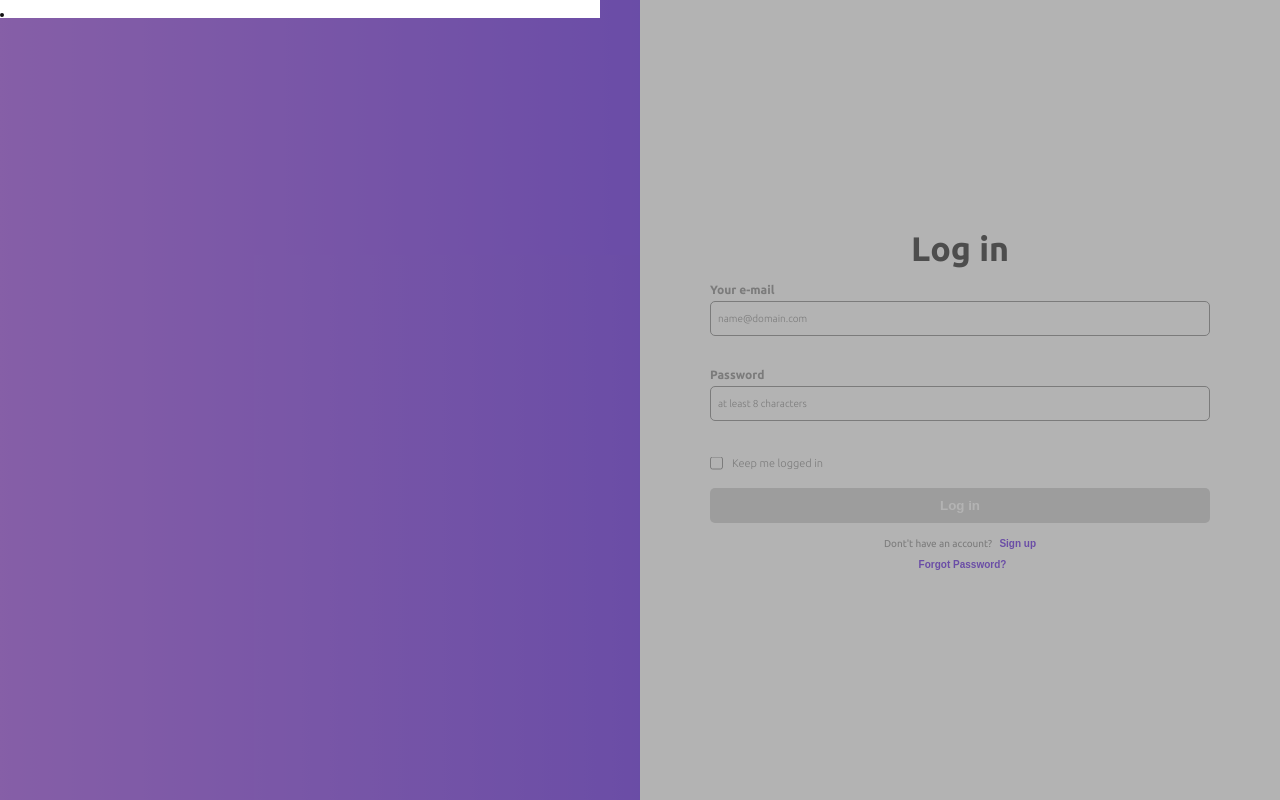
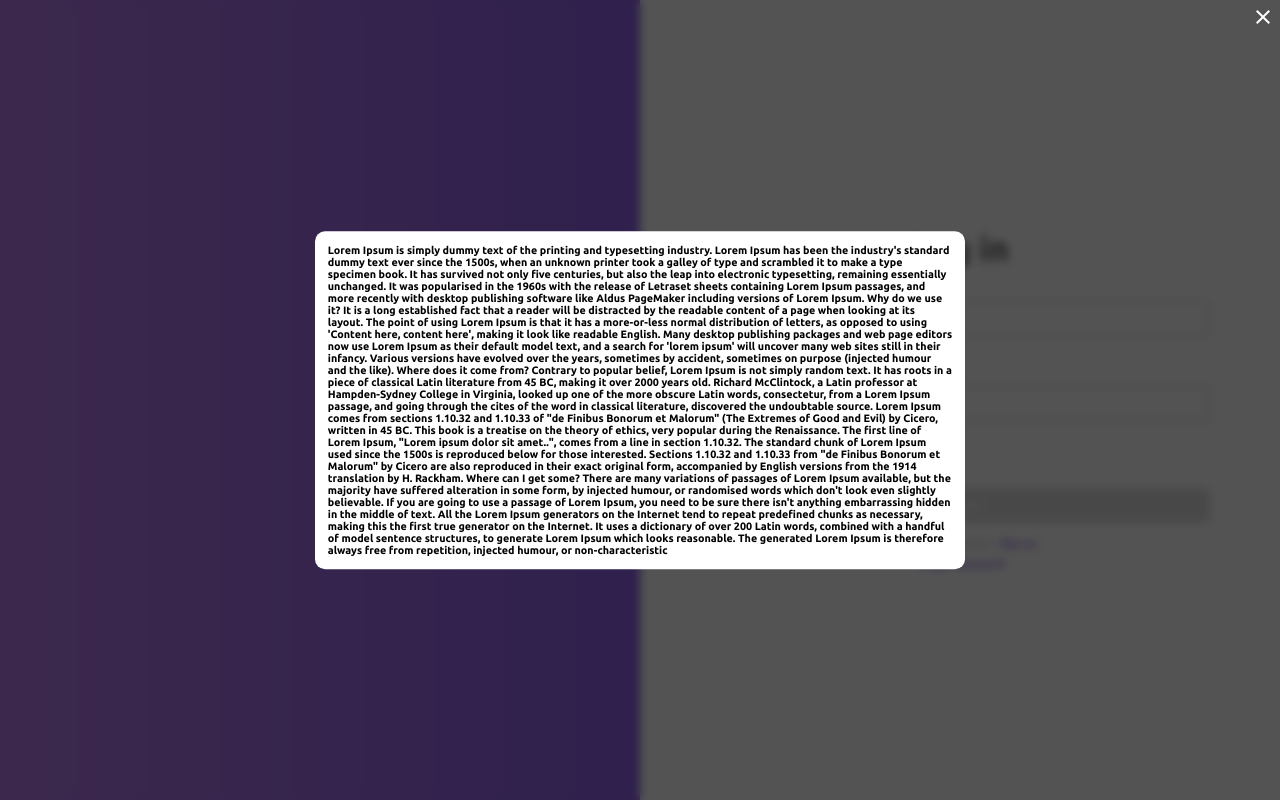
Before and after one commit to DevelopedBy-Siva/chat-with-me, a React (Create React App) app in the folder Web-App/: page /sign-in/forgot-password in a window 1280 px wide. Built offline with nearby package versions, Linux system fonts and the light colour scheme.

Commit message:
React Webapp: Refactor the App

```diff
--- a/Web-App/src/Auth/ProtectedRoute.js
+++ b/Web-App/src/Auth/ProtectedRoute.js
@@ -1,7 +1,7 @@
 import { useEffect, useState } from "react";
 import { Outlet } from "react-router-dom";
-import Loading from "../Components/Loading";
-import SignIn from "../Components/SignIn";
+import Loading from "../components/Loading";
+import SignIn from "../pages/SignIn";
 
 export default function ProtectedRoute() {
   const [user, setUser] = useState({
--- a/Web-App/src/Components/ChatContainer.js
+++ b/Web-App/src/Components/ChatContainer.js
@@ -1,7 +1,7 @@
 import styled from "styled-components";
 import { FaCaretRight } from "react-icons/fa";
 import { useEffect, useRef, useState } from "react";
-import { dummyMessages } from "../DummyValues/DummyValues";
+import { dummyMessages } from "../utils/DummyValues";
 
 function ChatContainer() {
   const [messages, setMessages] = useState([]);
--- a/Web-App/src/Components/ForgotPassword.js
+++ /dev/null
@@ -1,25 +0,0 @@
-import styled from "styled-components";
-import Modal from "./ModalContainer";
-
-export default function ForgotPassword() {
-  return (
-    <Modal>
-      <Container>
-        <Form>
-          <SubmitBtn></SubmitBtn>
-        </Form>
-      </Container>
-    </Modal>
-  );
-}
-
-const Container = styled.div`
-  width: 95%;
-  max-width: 600px;
-  background: white;
-  position: fixed;
-`;
-
-const Form = styled.form``;
-
-const SubmitBtn = styled.button``;
--- a/Web-App/src/Components/ModalContainer.js
+++ b/Web-App/src/Components/ModalContainer.js
@@ -1,16 +1,19 @@
 import FocusTrap from "focus-trap-react";
 import { useEffect } from "react";
-import { Link } from "react-router-dom";
 import styled from "styled-components";
+import { MdClose } from "react-icons/md";
 
 export default function ModalContainer({ children, childRef }) {
-  useEffect(() => {});
+  useEffect(() => {}, []);
 
   return (
     <FocusTrap>
       <Container>
-        {children}
+        <Box>{children}</Box>
         <Overlay onClick={() => console.log("HJello")} />
+        <CloseBtn>
+          <CloseIcon />
+        </CloseBtn>
       </Container>
     </FocusTrap>
   );
@@ -28,7 +31,39 @@
 const Overlay = styled.button`
   width: 100%;
   height: 100%;
-  background: rgba(128, 128, 128, 0.6);
+  background: rgba(40, 40, 40, 0.8);
+  -webkit-backdrop-filter: blur(5px);
+  backdrop-filter: blur(5px);
   outline: none;
   border: none;
+  z-index: -1;
 `;
+
+const Box = styled.div`
+  padding: 0.8rem;
+  border-radius: 10px;
+  background: white;
+  position: absolute;
+  top: 50%;
+  left: 50%;
+  transform: translate(-50%, -50%);
+  width: 90%;
+  max-width: 650px;
+  max-height: 90%;
+  overflow-y: auto;
+  z-index: 1;
+`;
+
+const CloseBtn = styled.button`
+  position: absolute;
+  top: 5px;
+  right: 5px;
+  background: none;
+  border: none;
+`;
+
+const CloseIcon = styled(MdClose)`
+  font-size: 24px;
+  color: white;
+  cursor: pointer;
+`;
--- a/Web-App/src/index.js
+++ b/Web-App/src/index.js
@@ -2,7 +2,7 @@
 import ReactDOM from "react-dom/client";
 import { BrowserRouter } from "react-router-dom";
 import App from "./App";
-import GlobalStyles from "./Styles/GlobalStyles";
+import GlobalStyles from "./styles/GlobalStyles";
 
 const root = ReactDOM.createRoot(document.getElementById("root"));
 root.render(
--- /dev/null
+++ b/Web-App/src/pages/ForgotPassword.js
@@ -0,0 +1,70 @@
+import styled from "styled-components";
+import Modal from "../components/ModalContainer";
+
+export default function ForgotPassword() {
+  return (
+    <Modal>
+      <Container>
+        <Form>
+          <h6>
+            Lorem Ipsum is simply dummy text of the printing and typesetting
+            industry. Lorem Ipsum has been the industry's standard dummy text
+            ever since the 1500s, when an unknown printer took a galley of type
+            and scrambled it to make a type specimen book. It has survived not
+            only five centuries, but also the leap into electronic typesetting,
+            remaining essentially unchanged. It was popularised in the 1960s
+            with the release of Letraset sheets containing Lorem Ipsum passages,
+            and more recently with desktop publishing software like Aldus
+            PageMaker including versions of Lorem Ipsum. Why do we use it? It is
+            a long established fact that a reader will be distracted by the
+            readable content of a page when looking at its layout. The point of
+            using Lorem Ipsum is that it has a more-or-less normal distribution
+            of letters, as opposed to using 'Content here, content here', making
+            it look like readable English. Many desktop publishing packages and
+            web page editors now use Lorem Ipsum as their default model text,
+            and a search for 'lorem ipsum' will uncover many web sites still in
+            their infancy. Various versions have evolved over the years,
+            sometimes by accident, sometimes on purpose (injected humour and the
+            like). Where does it come from? Contrary to popular belief, Lorem
+            Ipsum is not simply random text. It has roots in a piece of
+            classical Latin literature from 45 BC, making it over 2000 years
+            old. Richard McClintock, a Latin professor at Hampden-Sydney College
+            in Virginia, looked up one of the more obscure Latin words,
+            consectetur, from a Lorem Ipsum passage, and going through the cites
+            of the word in classical literature, discovered the undoubtable
+            source. Lorem Ipsum comes from sections 1.10.32 and 1.10.33 of "de
+            Finibus Bonorum et Malorum" (The Extremes of Good and Evil) by
+            Cicero, written in 45 BC. This book is a treatise on the theory of
+            ethics, very popular during the Renaissance. The first line of Lorem
+            Ipsum, "Lorem ipsum dolor sit amet..", comes from a line in section
+            1.10.32. The standard chunk of Lorem Ipsum used since the 1500s is
+            reproduced below for those interested. Sections 1.10.32 and 1.10.33
+            from "de Finibus Bonorum et Malorum" by Cicero are also reproduced
+            in their exact original form, accompanied by English versions from
+            the 1914 translation by H. Rackham. Where can I get some? There are
+            many variations of passages of Lorem Ipsum available, but the
+            majority have suffered alteration in some form, by injected humour,
+            or randomised words which don't look even slightly believable. If
+            you are going to use a passage of Lorem Ipsum, you need to be sure
+            there isn't anything embarrassing hidden in the middle of text. All
+            the Lorem Ipsum generators on the Internet tend to repeat predefined
+            chunks as necessary, making this the first true generator on the
+            Internet. It uses a dictionary of over 200 Latin words, combined
+            with a handful of model sentence structures, to generate Lorem Ipsum
+            which looks reasonable. The generated Lorem Ipsum is therefore
+            always free from repetition, injected humour, or non-characteristic
+          </h6>
+          {/* <SubmitBtn></SubmitBtn> */}
+        </Form>
+      </Container>
+    </Modal>
+  );
+}
+
+const Container = styled.div`
+  width: 100%;
+`;
+
+const Form = styled.form``;
+
+const SubmitBtn = styled.button``;
--- a/Web-App/src/Components/NotFound.js
+++ b/Web-App/src/pages/NotFound.js
@@ -1,5 +1,5 @@
 import styled from "styled-components";
-import notfound from "../Images/404.webp";
+import notfound from "../images/404.webp";
 
 function NotFound() {
   return (
--- a/Web-App/src/Components/SignIn.js
+++ b/Web-App/src/pages/SignIn.js
@@ -1,13 +1,13 @@
 import axios from "axios";
 import { useEffect, useRef, useState } from "react";
-import { Link, Outlet, useNavigate } from "react-router-dom";
+import { Outlet, useNavigate } from "react-router-dom";
 import styled from "styled-components";
 import {
   emailValidation as validateEmail,
   passwordValidation as validatePassword,
   validationColor,
 } from "../utils/Validations";
-import AppLogo from "./AppLogo";
+import AppLogo from "../components/AppLogo";
 
 export default function SignIn() {
   const navigate = useNavigate();
@@ -220,7 +220,7 @@
           Dont't have an account?{" "}
           <PageNavigationBtn
             onClick={() => handlePageNavigation("/sign-up", true)}
-            disabled={handleBtnSubmit()}
+            disabled={serverData.loading}
           >
             Sign up
           </PageNavigationBtn>
@@ -228,7 +228,7 @@
         <ForgetPassword>
           <PageNavigationBtn
             onClick={() => handlePageNavigation("/sign-in/forgot-password")}
-            disabled={handleBtnSubmit()}
+            disabled={serverData.loading}
           >
             Forgot Password?
           </PageNavigationBtn>
--- a/Web-App/src/Components/SignUp.js
+++ b/Web-App/src/pages/SignUp.js
@@ -1,13 +1,13 @@
 import axios from "axios";
 import { useEffect, useRef, useState } from "react";
-import { Link, useNavigate } from "react-router-dom";
+import { useNavigate } from "react-router-dom";
 import styled from "styled-components";
 import {
   emailValidation as validateEmail,
   passwordValidation as validatePassword,
   validationColor,
 } from "../utils/Validations";
-import AppLogo from "./AppLogo";
+import AppLogo from "../components/AppLogo";
 
 export default function SignUp() {
   const navigate = useNavigate();
```
Also changed, not shown: Web-App/src/App.js (+7 -9 lines), Web-App/src/pages/UserHome.js (renamed from Web-App/src/Components/Wrapper.js, +5 -7 lines), Web-App/src/utils/DummyValues.js (renamed from Web-App/src/DummyValues/DummyValues.js).
